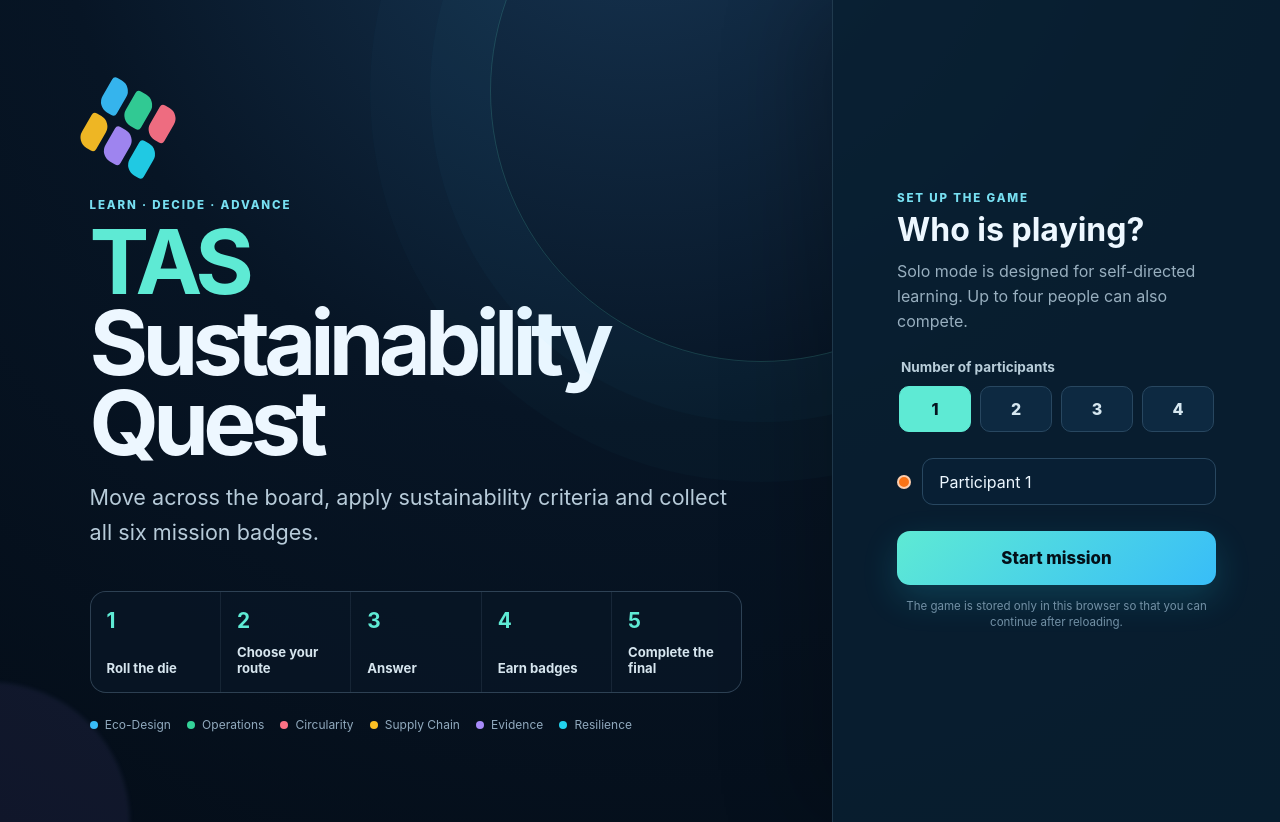
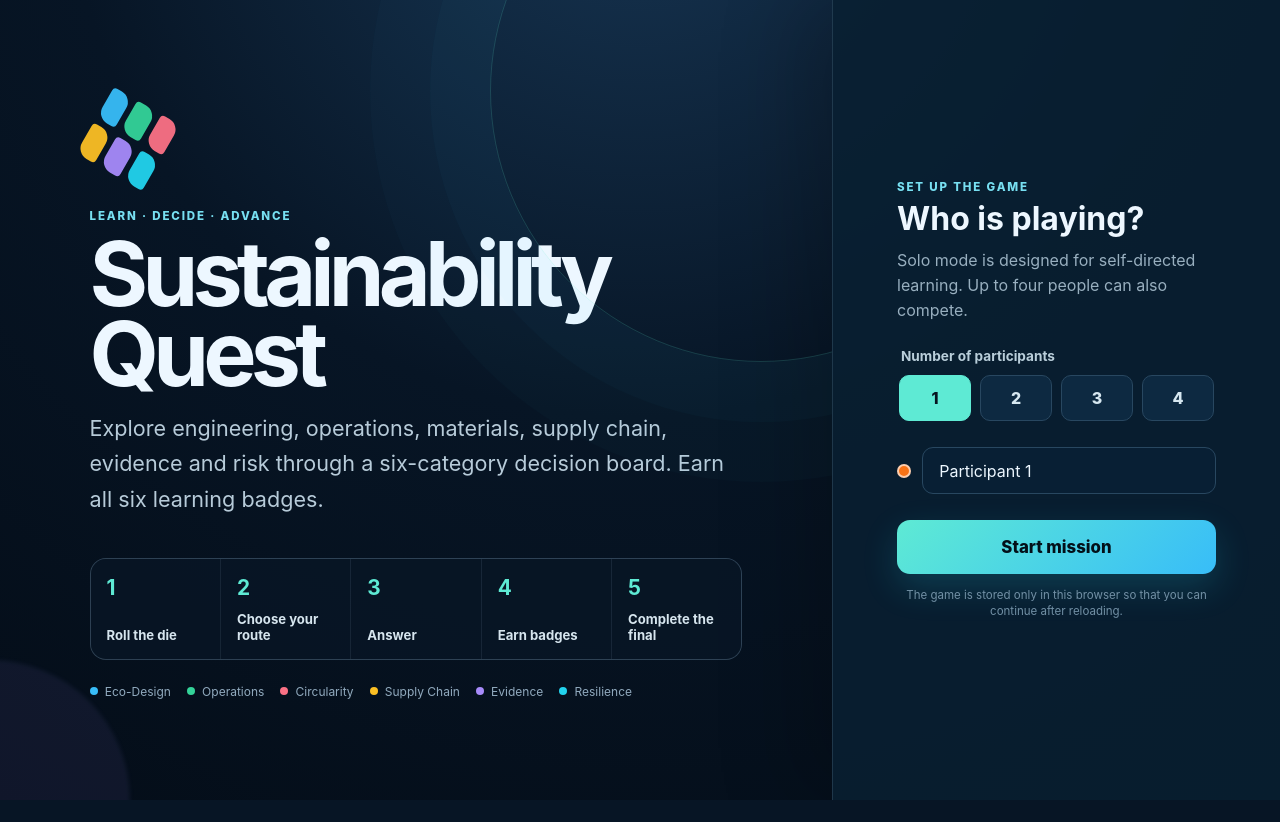
Before and after one commit to AUG79-droid/trivia-airbus-quest-en, a React (Vite) app: page / in a window 1280 px wide. After the commit the page ends 800 px from the top, so only its background shows below. Built offline with nearby package versions, Linux system fonts and the light colour scheme.

Commit message:
Remove TAS from landing and describe six cross-functional themes (EN)

```diff
--- a/src/components/game/SetupScreen.tsx
+++ b/src/components/game/SetupScreen.tsx
@@ -23,9 +23,9 @@ export default function SetupScreen({ onStart }: SetupScreenProps) {
           <span /><span /><span /><span /><span /><span />
         </div>
         <p className="eyebrow">LEARN · DECIDE · ADVANCE</p>
-        <h1><span>TAS</span> Sustainability Quest</h1>
+        <h1>Sustainability Quest</h1>
         <p className="setup-lead">
-          Move across the board, apply sustainability criteria and collect all six mission badges.
+          Explore engineering, operations, materials, supply chain, evidence and risk through a six-category decision board. Earn all six learning badges.
         </p>
 
         <div className="mission-flow" aria-label="How to play">
```
